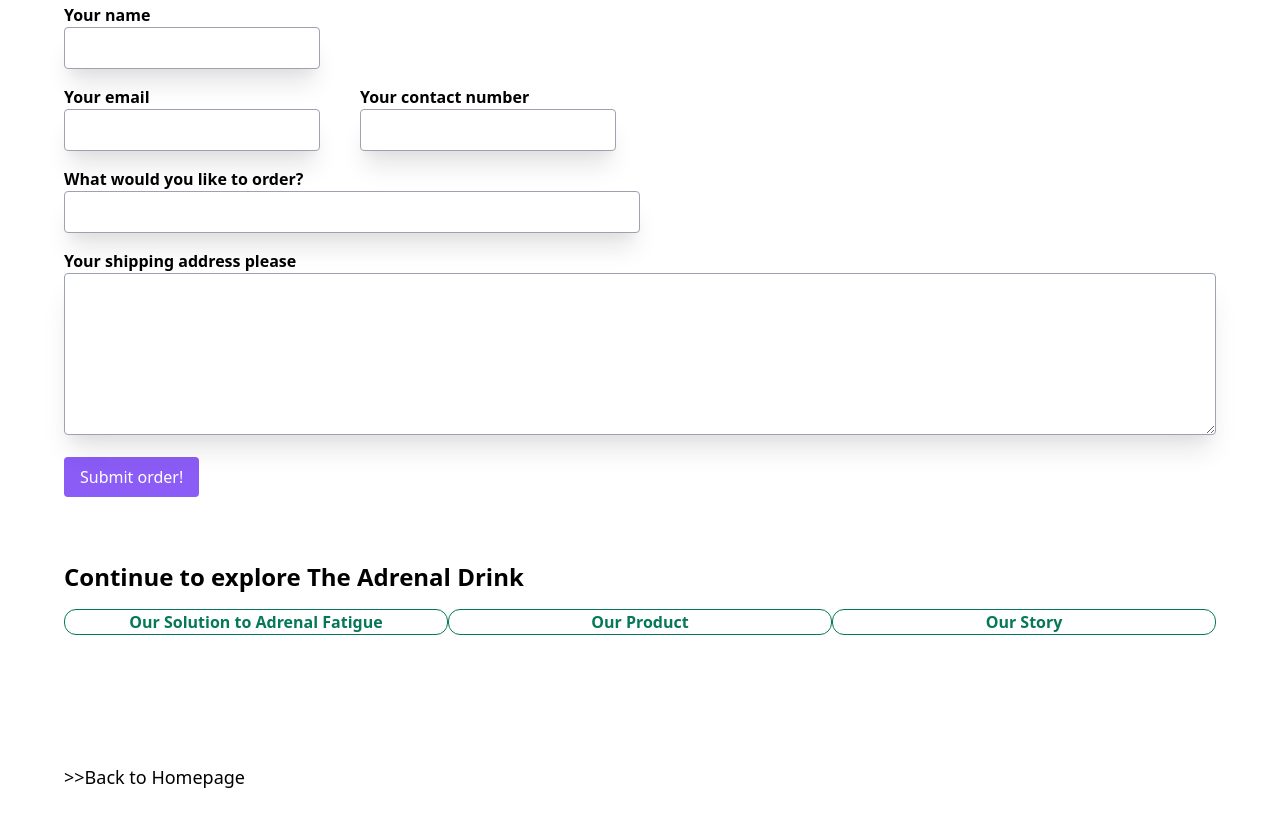
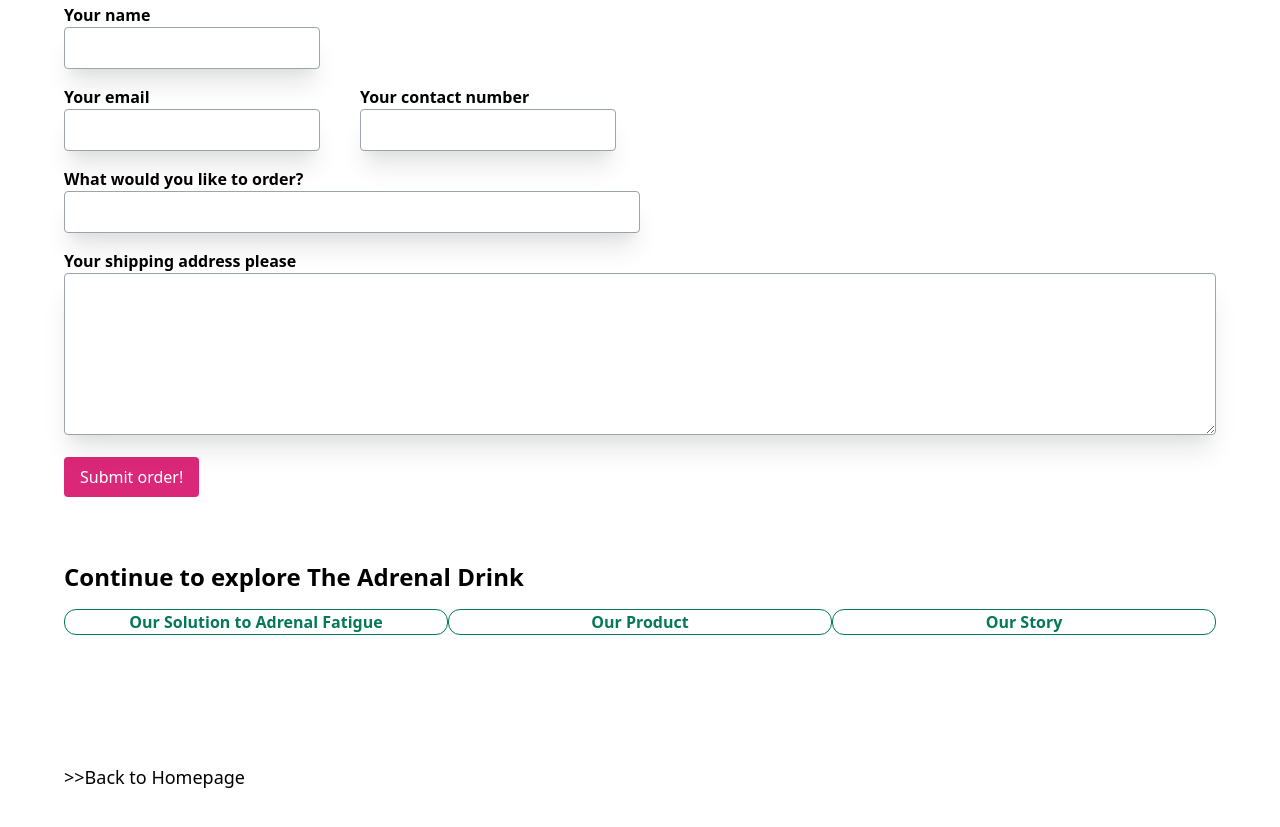
Before and after one commit to Magiccheryl/hw2, a plain HTML site: page product.html in a window 1280 px wide. Shown: the part 674-1501 px from the top of the page. Drawn offline with nearby package versions, Linux system fonts and the light colour scheme.

Commit message:
optimize the formatting

```diff
--- a/product.html
+++ b/product.html
@@ -58,7 +58,7 @@
             <textarea rows="6" class="p-2 w-full border border-gray-400 rounded shadow-xl focus:outline-none focus:ring-purple-500
             focus:border-purple-500" id="order" name="order"></textarea>
 
-            <button class="block mt-4 text-white bg-purple-500 rounded px-4 py-2">Submit order!</button>
+            <button class="block mt-4 text-white bg-pink-600 rounded px-4 py-2">Submit order!</button>
         </form>
 
         <div>
```
